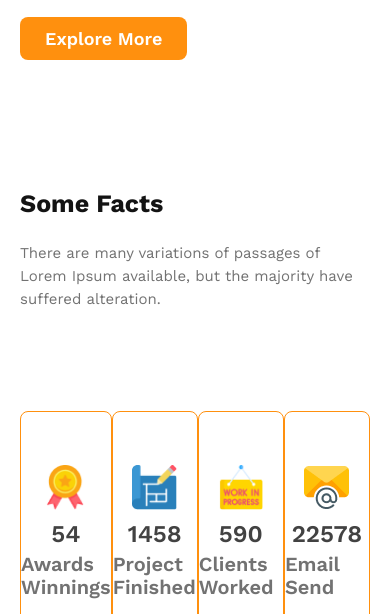
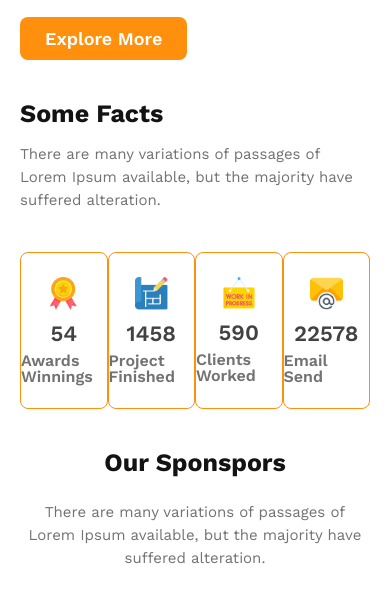
Before and after one commit to khaledaakter/my-architect-site, a plain HTML site: page index.html in a window 390 px wide. Shown: the part 2324-2938 px from the top of the page. Drawn offline with nearby package versions, Linux system fonts and the light colour scheme.

```diff
--- a/style.css
+++ b/style.css
@@ -345,7 +345,6 @@
 
 .facts-logo img {
     width: 45px;
-    height: 45px;
     margin-bottom: 10px;
 }
 
@@ -365,8 +364,43 @@
 }
 
 @media only screen and (max-width: 1200px) {
+    .some-facts {
+        margin-top: 40px;
+    }
+    .some-facts,
+    .some-facts .fact-description {
+        margin-bottom: 40px;
+    }
+    .some-facts .section-heading {
+        margin-bottom: 15px;
+    }
+
+    .facts-logo {
+        width: 155px;
+        height: 155px;
+    }
+
+    .facts-logo img {
+        width: 33px;
+    }
+
+    .facts-logo h2 {
+        font-size: 22px;
+        line-height: 28px;
+    }
+
+    .facts-logo p {
+        font-size: 16px;
+        line-height: 16px;
+    }
+
 }
+
+
+
+
 @media only screen and (max-width: 992px) {
+
 }
 @media only screen and (max-width: 768px) {
 }
```
